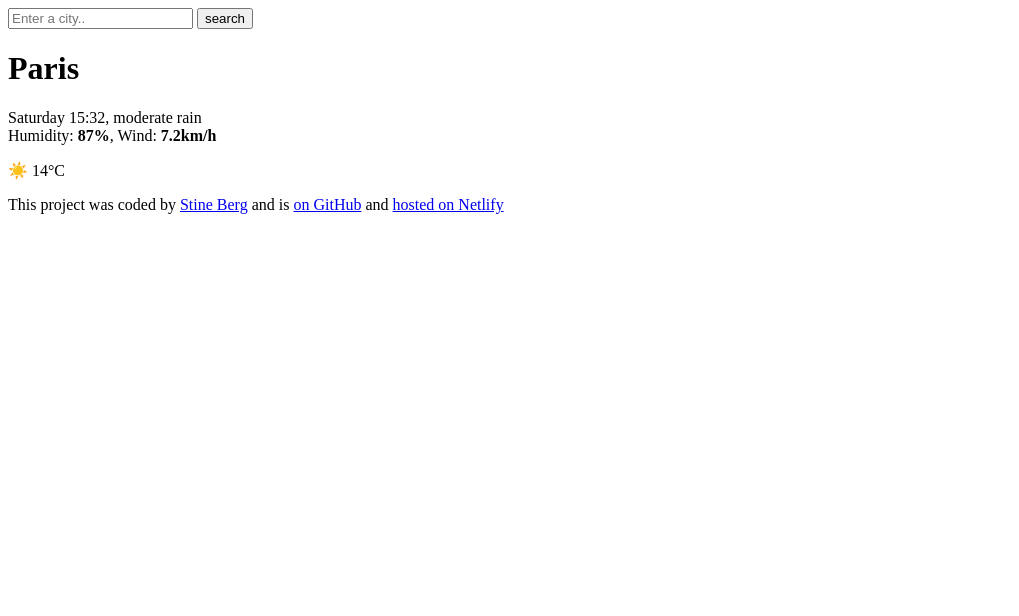
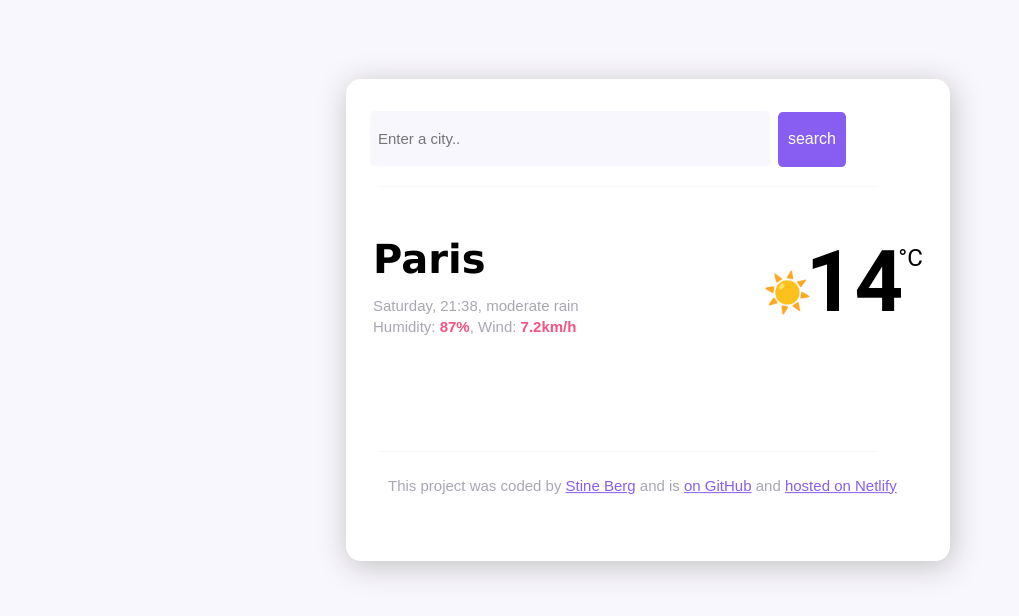
Before and after one commit to stineb89/my-final-project, a plain HTML site: page index.html in a window 1280 px wide. Shown: the whole page, without its empty margins (0-1019 px from the left). Drawn offline with nearby package versions, Linux system fonts and the light colour scheme; a web font is replaced by a local one.

Commit message:
index.html

```diff
--- a/index.html
+++ b/index.html
@@ -10,10 +10,133 @@
       rel="stylesheet"
     />
     <script src="https://unpkg.com/axios@1.6.7/dist/axios.min.js"></script>
-
     <title>My weather application</title>
   </head>
+  <style>
+    body {
+      background: #f9f7fe;
+      font-family: "Roboto", sans-serif;
+      position: absolute;
+      top: 50%;
+      left: 50%;
+      transform: translate(-50%, -50%);
+      margin-top: -80px;
+    }
+    h1 {
+      color: black;
+      font-size: 40px;
+      font-family: verdana;
+      font-weight: 800;
+      font-style: bold;
+    }
+    p {
+      font-family: arial;
+      font-size: 15px;
+      width: 600px;
+      color: rgba(39, 33, 66, 0.4);
+    }
+    header {
+      text-align: center;
+      width: 500px;
+      margin: 5%;
+      border-bottom: 1px solid #f9f7fe;
+    }
+    a {
+      color: #885df1;
+    }
+    a:hover {
+      color: #663dce;
+    }
+    .container {
+      background: white;
+      border-radius: 15px;
+      box-shadow: 2px 5px 30px rgb(191, 191, 191);
+      padding: 2px;
+      width: 600px;
+    }
+    input {
+      padding: 8px;
+      margin: 0 2px;
+    }
+    footer {
+      text-align: center;
+      display: block;
+      margin: 5%;
+      padding-bottom: 35px;
+      padding-top: 10px;
+      border-top: 1px solid #f9f7fe;
 
+      width: 500px;
+    }
+    main {
+      padding: 25px;
+    }
+    strong {
+      color: #f65282;
+    }
+    .footer-text {
+      position: relative;
+      bottom: 50px;
+      left: 40px;
+    }
+    .submit {
+      background-color: #885df1;
+      color: white;
+      border: none;
+      border-radius: 5px;
+      height: 55px;
+      font-size: 16px;
+      transition: 400ms ease-in-out;
+      padding: 2%;
+      position: relative;
+      right: 20px;
+    }
+    .submit .search {
+      border-radius: 9px;
+      border: none;
+    }
+    .search {
+      width: 400px;
+      height: 55px;
+      color: rgb(172, 172, 172);
+      background: #f9f7fe;
+      border-radius: 5px;
+      border: none;
+      margin-bottom: 20px;
+      font-size: 15px;
+      position: relative;
+      top: 0px;
+      left: -20px;
+    }
+    .daily-information {
+      text-align: left;
+      color: #000000;
+      line-height: 130%;
+      padding-top: 0%;
+      margin-bottom: -2%;
+      position: relative;
+      top: -20px;
+    }
+    .currentTemperature {
+      font-size: 85px;
+      font-weight: bold;
+      position: relative;
+      bottom: 70px;
+      left: 380px;
+    }
+    .currentTemperature-emoji {
+      font-size: 39px;
+      position: relative;
+      bottom: 75px;
+      left: 390px;
+    }
+    .currentTemperature-cells {
+      font-size: 24px;
+      position: relative;
+      bottom: 115px;
+      left: 375px;
+    }
+  </style>
   <body>
     <div class="container">
       <header>
@@ -57,6 +180,65 @@
         <a href="#" target="_blank">hosted on Netlify</a>
       </p>
     </div>
+    <script>
+      // current time
 
+      let currentTime = new Date();
+      let day = currentTime.getDay();
+      let hours = currentTime.getHours();
+      let minutes = currentTime.getMinutes();
+
+      if (hours < 10) {
+        hours = `0${hours}`;
+      }
+
+      if (minutes < 10) {
+        minutes = `0${minutes}`;
+        7;
+      }
+
+      let days = [
+        "Sunday",
+        "Monday",
+        "Tuesday",
+        "Wednesday",
+        "Thursday",
+        "Friday",
+        "Saturday",
+      ];
+
+      let currentDay = days[day];
+      let realtime = document.querySelector("#realTime");
+      realtime.innerHTML = `${currentDay}, ${hours}:${minutes}`;
+
+      // city search
+
+      function search(event) {
+        event.preventDefault();
+        let textInputElement = document.querySelector("#text-input");
+
+        let city = textInput.value;
+        let apiKey = "5e64c3tb70d2afbdd0ba0e314o875a8e";
+        let apiUrl = `https://api.shecodes.io/weather/v1/current?query=${city}&key=5e64c3tb70d2afbdd0ba0e314o875a8e&units=metric`;
+
+        axios.get(apiUrl).then(displayTemperature);
+      }
+
+      let searchForm = document.querySelector("#search-form");
+      searchForm.addEventListener("submit", search);
+
+      // current temperature
+
+      function displayTemperature(response) {
+        let currentTemperatureElement = document.querySelector(
+          "#currentTemperature"
+        );
+        currentTemperatureElement.innerHTML = Math.round(
+          response.data.temperature.current
+        );
+        let currentCityElement = document.querySelector("#currentCity");
+        currentCity.innerHTML = response.data.city;
+      }
+    </script>
   </body>
 </html>
```
